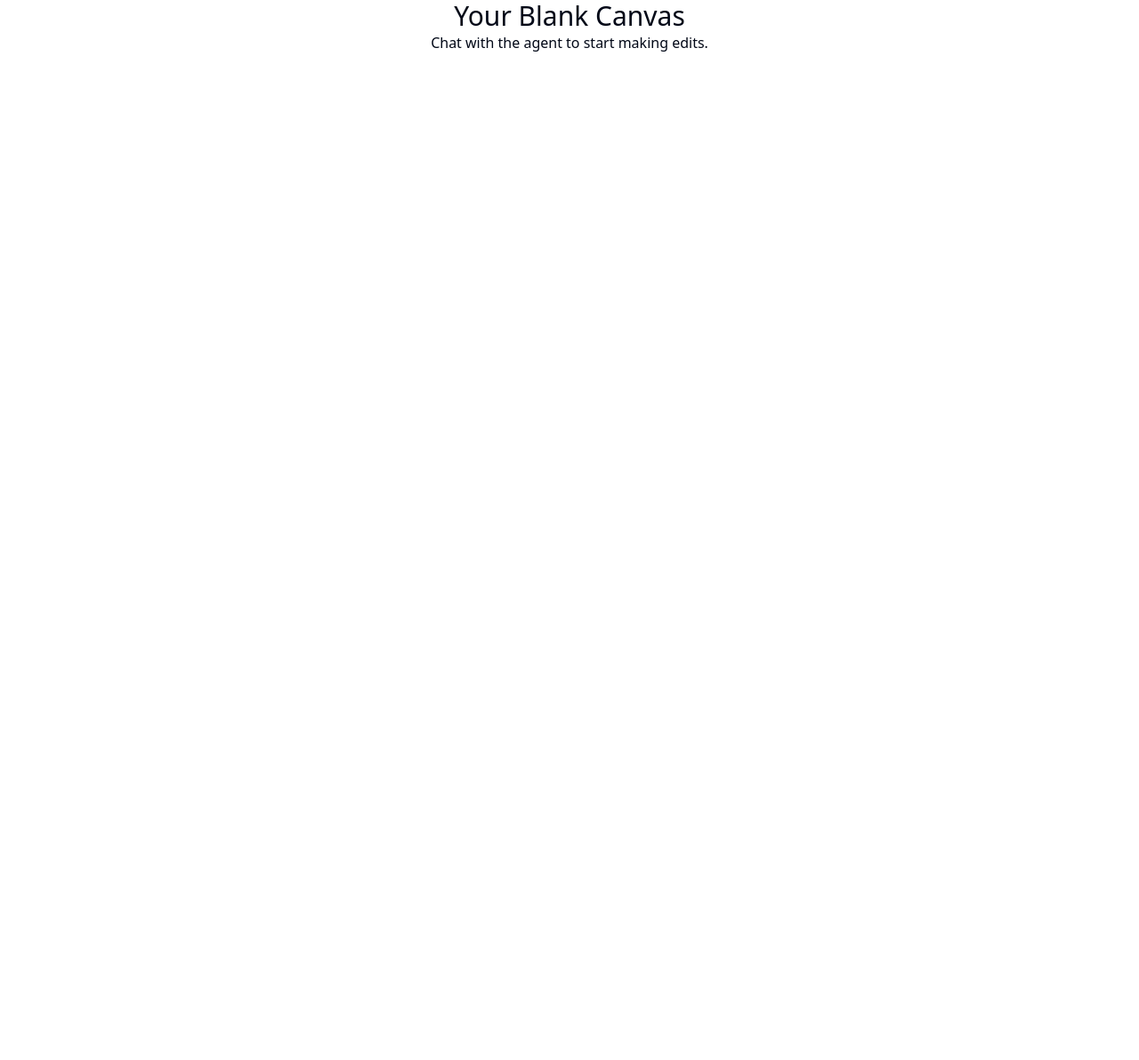
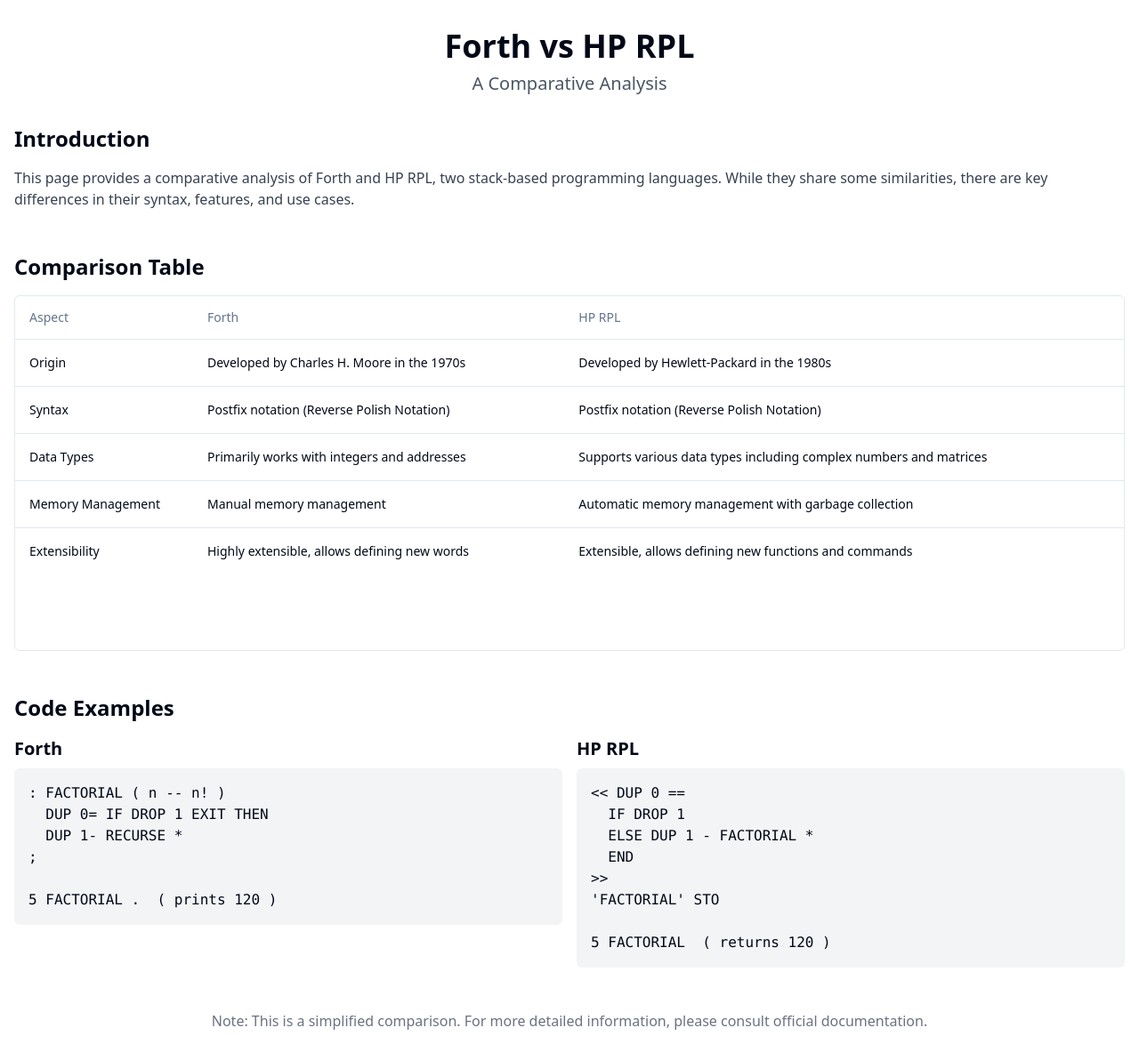
Before and after one commit to GPT-Engineer-App-Dev/forth-hp-difference-explorer, a React (Vite) app: page / in a window 1280 px wide. Shown: the whole page at 89% size. Before the commit the page ends 800 px from the top, so only its background shows below. Built offline with nearby package versions, Linux system fonts and the light colour scheme.

Commit message:
Create initial draft of Forth vs HP RPL comparison page

```diff
--- a/src/pages/Index.jsx
+++ b/src/pages/Index.jsx
@@ -1,12 +1,101 @@
-// Update this page (the content is just a fallback if you fail to update the page)
+import { Table, TableBody, TableCell, TableHead, TableHeader, TableRow } from "@/components/ui/table";
+import { ScrollArea } from "@/components/ui/scroll-area";
 
 const Index = () => {
   return (
-    <div className="flex justify-center items-center">
-      <div className="text-center">
-        <h1 className="text-3xl">Your Blank Canvas</h1>
-        <p>Chat with the agent to start making edits.</p>
-      </div>
+    <div className="container mx-auto px-4 py-8">
+      <header className="text-center mb-8">
+        <h1 className="text-4xl font-bold mb-2">Forth vs HP RPL</h1>
+        <p className="text-xl text-gray-600">A Comparative Analysis</p>
+      </header>
+
+      <section className="mb-12">
+        <h2 className="text-2xl font-semibold mb-4">Introduction</h2>
+        <p className="text-gray-700">
+          This page provides a comparative analysis of Forth and HP RPL, two stack-based programming languages.
+          While they share some similarities, there are key differences in their syntax, features, and use cases.
+        </p>
+      </section>
+
+      <section className="mb-12">
+        <h2 className="text-2xl font-semibold mb-4">Comparison Table</h2>
+        <ScrollArea className="h-[400px] w-full rounded-md border">
+          <Table>
+            <TableHeader>
+              <TableRow>
+                <TableHead className="w-[200px]">Aspect</TableHead>
+                <TableHead>Forth</TableHead>
+                <TableHead>HP RPL</TableHead>
+              </TableRow>
+            </TableHeader>
+            <TableBody>
+              <TableRow>
+                <TableCell className="font-medium">Origin</TableCell>
+                <TableCell>Developed by Charles H. Moore in the 1970s</TableCell>
+                <TableCell>Developed by Hewlett-Packard in the 1980s</TableCell>
+              </TableRow>
+              <TableRow>
+                <TableCell className="font-medium">Syntax</TableCell>
+                <TableCell>Postfix notation (Reverse Polish Notation)</TableCell>
+                <TableCell>Postfix notation (Reverse Polish Notation)</TableCell>
+              </TableRow>
+              <TableRow>
+                <TableCell className="font-medium">Data Types</TableCell>
+                <TableCell>Primarily works with integers and addresses</TableCell>
+                <TableCell>Supports various data types including complex numbers and matrices</TableCell>
+              </TableRow>
+              <TableRow>
+                <TableCell className="font-medium">Memory Management</TableCell>
+                <TableCell>Manual memory management</TableCell>
+                <TableCell>Automatic memory management with garbage collection</TableCell>
+              </TableRow>
+              <TableRow>
+                <TableCell className="font-medium">Extensibility</TableCell>
+                <TableCell>Highly extensible, allows defining new words</TableCell>
+                <TableCell>Extensible, allows defining new functions and commands</TableCell>
+              </TableRow>
+            </TableBody>
+          </Table>
+        </ScrollArea>
+      </section>
+
+      <section className="mb-12">
+        <h2 className="text-2xl font-semibold mb-4">Code Examples</h2>
+        <div className="grid grid-cols-1 md:grid-cols-2 gap-4">
+          <div>
+            <h3 className="text-xl font-semibold mb-2">Forth</h3>
+            <pre className="bg-gray-100 p-4 rounded-md overflow-x-auto">
+              <code>
+                : FACTORIAL ( n -- n! )<br/>
+                &nbsp;&nbsp;DUP 0= IF DROP 1 EXIT THEN<br/>
+                &nbsp;&nbsp;DUP 1- RECURSE *<br/>
+                ;<br/>
+                <br/>
+                5 FACTORIAL .  ( prints 120 )
+              </code>
+            </pre>
+          </div>
+          <div>
+            <h3 className="text-xl font-semibold mb-2">HP RPL</h3>
+            <pre className="bg-gray-100 p-4 rounded-md overflow-x-auto">
+              <code>
+                &lt;&lt; DUP 0 == <br/>
+                &nbsp;&nbsp;IF DROP 1<br/>
+                &nbsp;&nbsp;ELSE DUP 1 - FACTORIAL *<br/>
+                &nbsp;&nbsp;END<br/>
+                &gt;&gt;<br/>
+                'FACTORIAL' STO<br/>
+                <br/>
+                5 FACTORIAL  ( returns 120 )
+              </code>
+            </pre>
+          </div>
+        </div>
+      </section>
+
+      <footer className="text-center text-gray-500 mt-8">
+        <p>Note: This is a simplified comparison. For more detailed information, please consult official documentation.</p>
+      </footer>
     </div>
   );
 };
```
